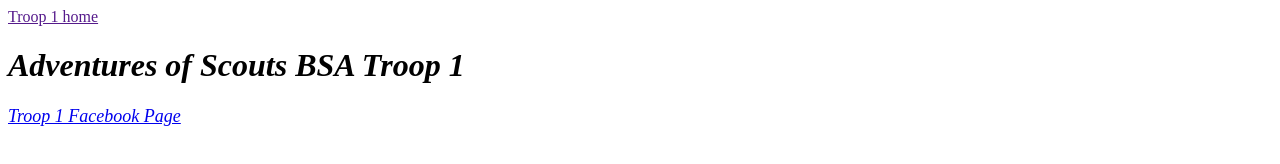
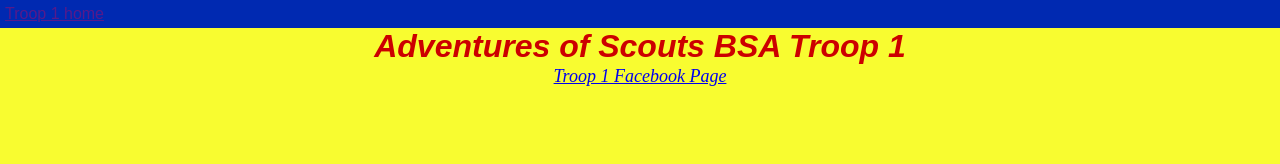
Before and after one commit to MDTroop1/MDTroop1.github.io, a plain HTML site: page index.html in a window 1280 px wide. Drawn offline with nearby package versions, Linux system fonts and the light colour scheme.

Commit message:
Fix css (replace <style> with <link>)

```diff
--- a/index.html
+++ b/index.html
@@ -4,7 +4,7 @@
     <head>
         <script src="https://ajax.googleapis.com/ajax/libs/jquery/3.5.1/jquery.min.js"></script>
         <script src="include.js" defer="true"></script>
-        <style src="theme.css"></style>
+        <link rel="stylesheet" href="theme.css">
     </head>
     <body>
         <div id="top-navbar">
```
